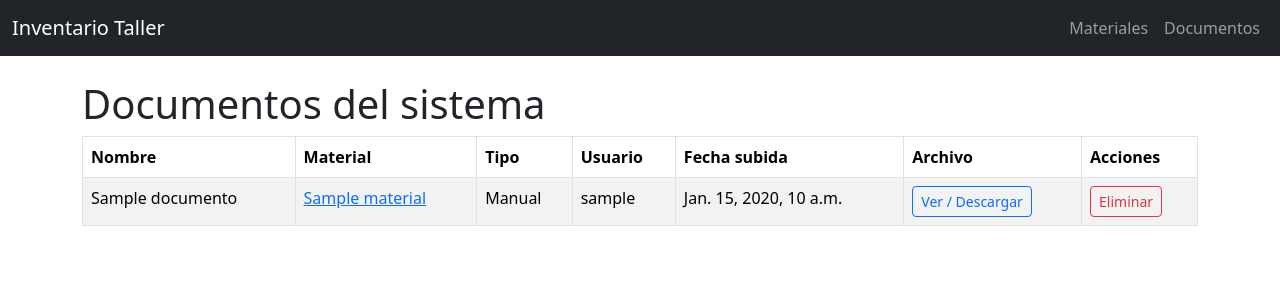
After one commit to josellagosta-collab/inventario_taller_sdd, a Django app: page /documentos/ in a window 1280 px wide. The commit adds this page. Shown: the top 300 px of the page. Run offline with Django 5.2, Linux system fonts and the light colour scheme; tables that the repository leaves empty hold one stand-in row (values such as "Sample post").

Commit message:
feat: añadir listado general de documentos

```diff
--- /dev/null
+++ b/documentos/templates/documentos/lista_documentos.html
@@ -0,0 +1,80 @@
+{% extends "base.html" %}
+
+{% block title %}
+Documentos
+{% endblock %}
+
+{% block content %}
+
+<h1>Documentos del sistema</h1>
+
+<table class="table table-striped table-bordered">
+
+    <thead>
+        <tr>
+            <th>Nombre</th>
+            <th>Material</th>
+            <th>Tipo</th>
+            <th>Usuario</th>
+            <th>Fecha subida</th>
+            <th>Archivo</th>
+            <th>Acciones</th>
+        </tr>
+    </thead>
+
+    <tbody>
+
+        {% for documento in documentos %}
+
+            <tr>
+                <td>{{ documento.nombre }}</td>
+
+                <td>
+                    <a href="{% url 'inventario:detalle_material' documento.material.id %}">
+                        {{ documento.material.nombre }}
+                    </a>
+                </td>
+
+                <td>{{ documento.get_tipo_documento_display }}</td>
+
+                <td>
+                    {% if documento.usuario %}
+                        {{ documento.usuario.username }}
+                    {% else %}
+                        -
+                    {% endif %}
+                </td>
+
+                <td>{{ documento.fecha_subida }}</td>
+
+                <td>
+                    <a href="{{ documento.archivo.url }}"
+                       target="_blank"
+                       class="btn btn-sm btn-outline-primary">
+                        Ver / Descargar
+                    </a>
+                </td>
+
+                <td>
+                    <a href="{% url 'documentos:eliminar_documento' documento.id %}"
+                       class="btn btn-sm btn-outline-danger">
+                        Eliminar
+                    </a>
+                </td>
+            </tr>
+
+        {% empty %}
+
+            <tr>
+                <td colspan="7" class="text-center">
+                    No hay documentos registrados.
+                </td>
+            </tr>
+
+        {% endfor %}
+
+    </tbody>
+
+</table>
+
+{% endblock %}
--- a/documentos/urls.py
+++ b/documentos/urls.py
@@ -4,6 +4,11 @@ from . import views
 app_name = "documentos"
 
 urlpatterns = [
+    path(
+        "documentos/",
+        views.lista_documentos,
+        name="lista_documentos"
+    ),
     path(
         "materiales/<int:material_id>/documentos/subir/",
         views.subir_documento,
--- a/documentos/views.py
+++ b/documentos/views.py
@@ -41,3 +41,10 @@ def eliminar_documento(request, documento_id):
         "documento": documento,
         "material": material,
     })
+
+def lista_documentos(request):
+    documentos = Documento.objects.select_related("material", "usuario").all()
+
+    return render(request, "documentos/lista_documentos.html", {
+        "documentos": documentos,
+    })
--- a/templates/base.html
+++ b/templates/base.html
@@ -1,36 +1,32 @@
 <!DOCTYPE html>
 <html lang="es">
   <head>
-    <meta charset="UTF-8">
-    <meta name="viewport" content="width=device-width, initial-scale=1.0">
-    <title>{% block title %}Inventario Taller{% endblock %}</title>
+    <meta charset="UTF-8" />
+    <meta name="viewport" content="width=device-width, initial-scale=1.0" />
+    <title>
+      {% block title %}
+        Inventario Taller
+      {% endblock %}
+    </title>
 
-    <link href="https://cdn.jsdelivr.net/npm/bootstrap@5.3.7/dist/css/bootstrap.min.css" rel="stylesheet">
+    <link href="https://cdn.jsdelivr.net/npm/bootstrap@5.3.7/dist/css/bootstrap.min.css" rel="stylesheet" />
   </head>
   <body>
-
     <nav class="navbar navbar-dark bg-dark navbar-expand-lg">
       <div class="container-fluid">
-
-        <a class="navbar-brand" href="/">
-            Inventario Taller
-        </a>
+        <a class="navbar-brand" href="/">Inventario Taller</a>
 
         <div class="navbar-nav">
-            <a class="nav-link" href="/materiales/">
-                Materiales
-            </a>
+          <a class="nav-link" href="/materiales/">Materiales</a>
+          <a class="nav-link" href="{% url 'documentos:lista_documentos' %}">Documentos</a>
         </div>
-
       </div>
     </nav>
 
     <div class="container mt-4">
+      {% block content %}
 
-    {% block content %}
       {% endblock %}
-
     </div>
-
   </body>
 </html>
```
Lines whose indentation alone changed are shown as unchanged.
